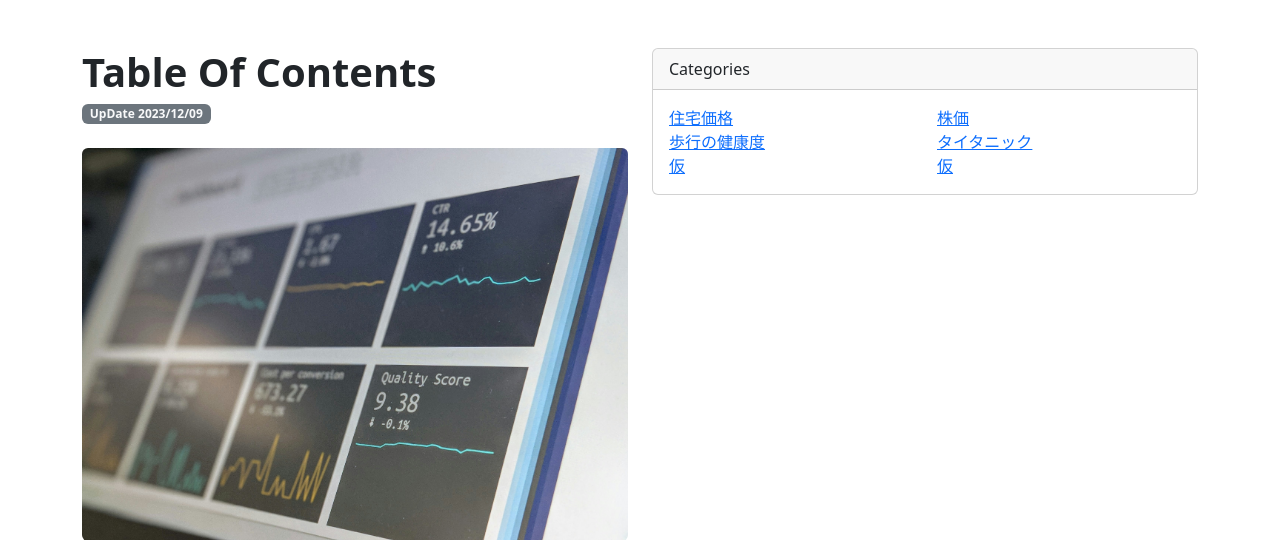
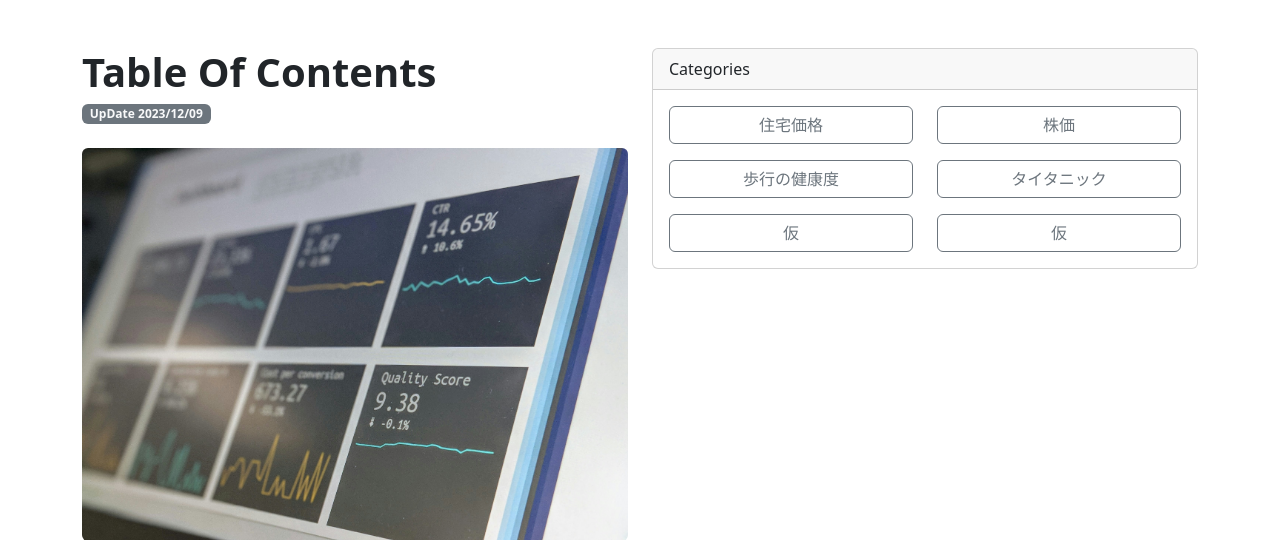
Before and after one commit to sea-yassan33/prediction_project, a Django app: page /pred/ in a window 1280 px wide. Shown: the part 56-596 px from the top of the page. Run offline with Django 4.2, Linux system fonts and the light colour scheme; some libraries are stand-ins or nearby versions.

Commit message:
update231223 ・テンプレート、css調整

```diff
--- a/houseapp/static/css/style.css
+++ b/houseapp/static/css/style.css
@@ -0,0 +1,3 @@
+a {
+	text-decoration: none;
+}
--- a/houseapp/templates/base/base.html
+++ b/houseapp/templates/base/base.html
@@ -5,11 +5,10 @@
 	<meta charset="UTF-8">
 	<meta name="viewport" content="width=device-width, initial-scale=1.0">
 	{% block meta_tag %}{% endblock %}
-	<!-- static css -->
-	<link rel="stylesheet" type="text/css" href="{% static 'css/style.css' %}" />
-	{% block css %}{% endblock %}
 	<!-- bootstrap -->
 	<link href="https://cdn.jsdelivr.net/npm/bootstrap@5.3.0/dist/css/bootstrap.min.css" rel="stylesheet" integrity="sha384-9ndCyUaIbzAi2FUVXJi0CjmCapSmO7SnpJef0486qhLnuZ2cdeRhO02iuK6FUUVM" crossorigin="anonymous">
+	<!-- static css -->
+	{% block css %}{% endblock %}
 	<title>
 		{% block title %}test{% endblock %}
 	</title>
--- a/houseapp/templates/index.html
+++ b/houseapp/templates/index.html
@@ -1,5 +1,6 @@
 {% extends 'base/base.html' %}
 {% load static %}
+{% block css %}<link rel="stylesheet" href="{% static 'css/style.css' %}"/>{% endblock %}
 {% block title %}PREDICTION_PROJEC_INDEX {{ block.super }}{% endblock %}
 {% block content %}
 <main class="container mt-5">
@@ -18,19 +19,19 @@
 				<div class="card-header">Categories</div>
 				<div class="card-body">
 					<div class="row">
-						<div class="col-sm-6">
-							<ul class="list-unstyled mb-0">
-								<li><a href="{% url 'house'%}">住宅価格</a></li>
-								<li><a href="#">歩行の健康度</a></li>
-								<li><a href="#">仮</a></li>
-							</ul>
+						<div class="col-sm-6 ">
+							<div class="mb-0 vstack gap-3">
+								<a href="{% url 'house'%}" class="btn btn-outline-secondary">住宅価格</a>
+								<a href="#" class="btn btn-outline-secondary">歩行の健康度</a>
+								<a href="#" class="btn btn-outline-secondary">仮</a>
+							</div>
 						</div>
 						<div class="col-sm-6">
-							<ul class="list-unstyled mb-0">
-								<li><a href="#">株価</a></li>
-								<li><a href="#">タイタニック</a></li>
-								<li><a href="#">仮</a></li>
-							</ul>
+							<div class="mb-0 vstack gap-3">
+								<a href="#" class="btn btn-outline-secondary">株価</a>
+								<a href="#" class="btn btn-outline-secondary">タイタニック</a>
+								<a href="#" class="btn btn-outline-secondary">仮</a>
+							</div>
 						</div>
 					</div>
 				</div>
--- a/prediction_project/settings.py
+++ b/prediction_project/settings.py
@@ -117,7 +117,7 @@ USE_TZ = True
 # Static files (CSS, JavaScript, Images)
 # https://docs.djangoproject.com/en/4.2/howto/static-files/
 
-STATIC_URL = 'static/'
+STATIC_URL = '/static/'
 
 # Default primary key field type
 # https://docs.djangoproject.com/en/4.2/ref/settings/#default-auto-field
```
